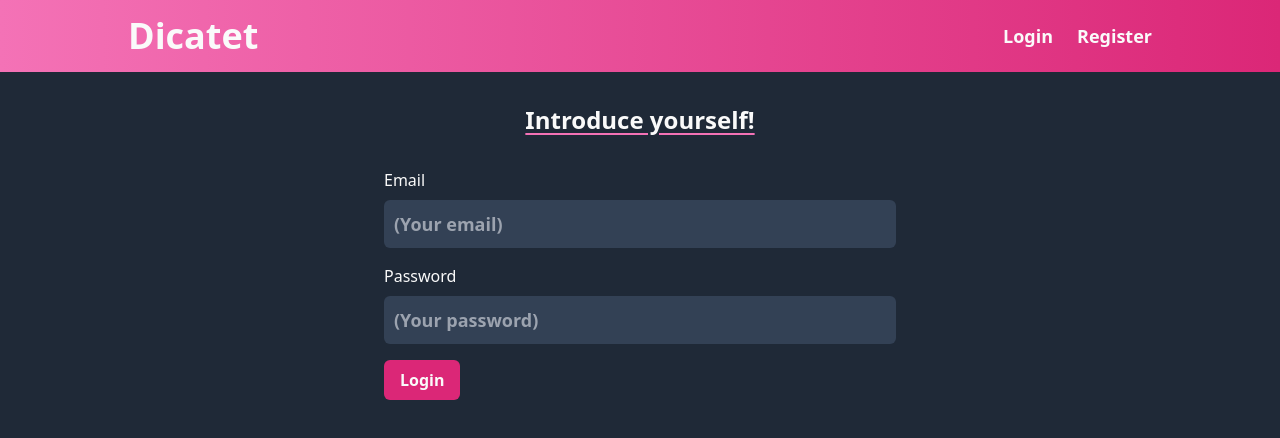
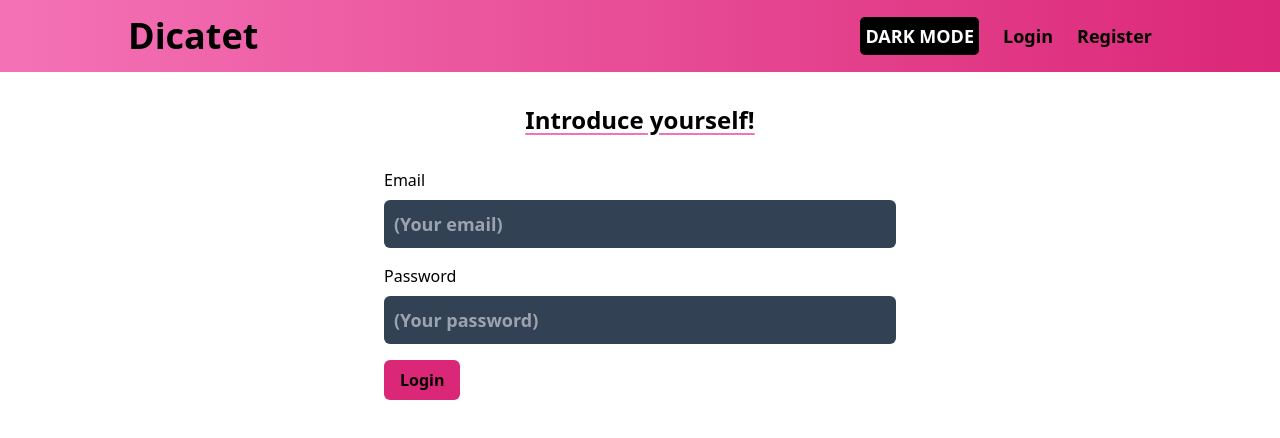
Before and after one commit to fajar13k/dicatet, a React (Vite) app: page / in a window 1280 px wide. Shown: the top 438 px of the page. Built offline with nearby package versions, Linux system fonts and the light colour scheme.

Commit message:
Implement theming with context

```diff
--- /dev/null
+++ b/src/components/Button/ThemeSwitch.jsx
@@ -0,0 +1,24 @@
+import React, { useContext } from "react";
+import ThemeContext from "../../contexts/ThemeContext";
+
+function ThemeSwitch() {
+  const { currentTheme, changeCurrentTheme } = useContext(ThemeContext);
+
+  return (
+    <button
+      style={{
+        padding: 5,
+        borderRadius: 5,
+        color: currentTheme === "light" ? "white" : "black",
+        background: currentTheme === "light" ? "black" : "white",
+      }}
+      onClick={() =>
+        changeCurrentTheme(currentTheme === "light" ? "dark" : "light")
+      }
+    >
+      {currentTheme === "light" ? "DARK" : "LIGHT"} MODE
+    </button>
+  );
+}
+
+export default ThemeSwitch;
--- a/src/components/Navigation.jsx
+++ b/src/components/Navigation.jsx
@@ -2,6 +2,7 @@ import React from "react";
 import PropTypes from "prop-types";
 import { Link } from "react-router-dom";
 import { getAccessToken } from "../utils/network-data";
+import ThemeSwitch  from "../components/Button/ThemeSwitch";
 
 export default function Navigation({ logout }) {
   const accessToken = getAccessToken();
@@ -11,6 +12,9 @@ export default function Navigation({ logout }) {
       <ul className="list-none flex gap-6 text-lg font-semibold items-center">
         {accessToken === null ? (
           <>
+            <li className="hover:underline hover:opacity-90">
+              <ThemeSwitch />
+            </li>
             <li className="hover:underline hover:underline-offset-8">
               <Link to="/login">Login</Link>
             </li>
@@ -20,6 +24,9 @@ export default function Navigation({ logout }) {
           </>
         ) : (
           <>
+            <li className="hover:underline hover:opacity-90">
+              <ThemeSwitch />
+            </li>
             <li className="hover:underline hover:underline-offset-8">
               <Link to="/add">Add</Link>
             </li>
--- a/src/contexts/ThemeContextWrapper.jsx
+++ b/src/contexts/ThemeContextWrapper.jsx
@@ -1,4 +1,4 @@
-import React, { useEffect } from 'react';
+import React, { useState, useEffect } from 'react';
 import ThemeContext from './ThemeContext';
 
 const ThemeContextWrapper = ({ children }) => {
--- a/src/main.jsx
+++ b/src/main.jsx
@@ -1,13 +1,16 @@
 import React from "react";
 import ReactDOM from "react-dom/client";
 import { BrowserRouter } from "react-router-dom";
+import ThemeContextProvider from './contexts/ThemeContextWrapper';
 import "./styles/index.css";
 import App from "./App";
 
 ReactDOM.createRoot(document.getElementById("root")).render(
   <React.StrictMode>
-    <BrowserRouter>
-      <App />
-    </BrowserRouter>
+    <ThemeContextProvider>
+      <BrowserRouter>
+        <App />
+      </BrowserRouter>
+    </ThemeContextProvider>
   </React.StrictMode>
 );
--- a/src/styles/index.css
+++ b/src/styles/index.css
@@ -1,10 +1,3 @@
 @tailwind base;
-
-@layer base {
-  html {
-    @apply text-neutral-50 bg-gray-800;
-  }
-}
-
 @tailwind components;
 @tailwind utilities;
```
